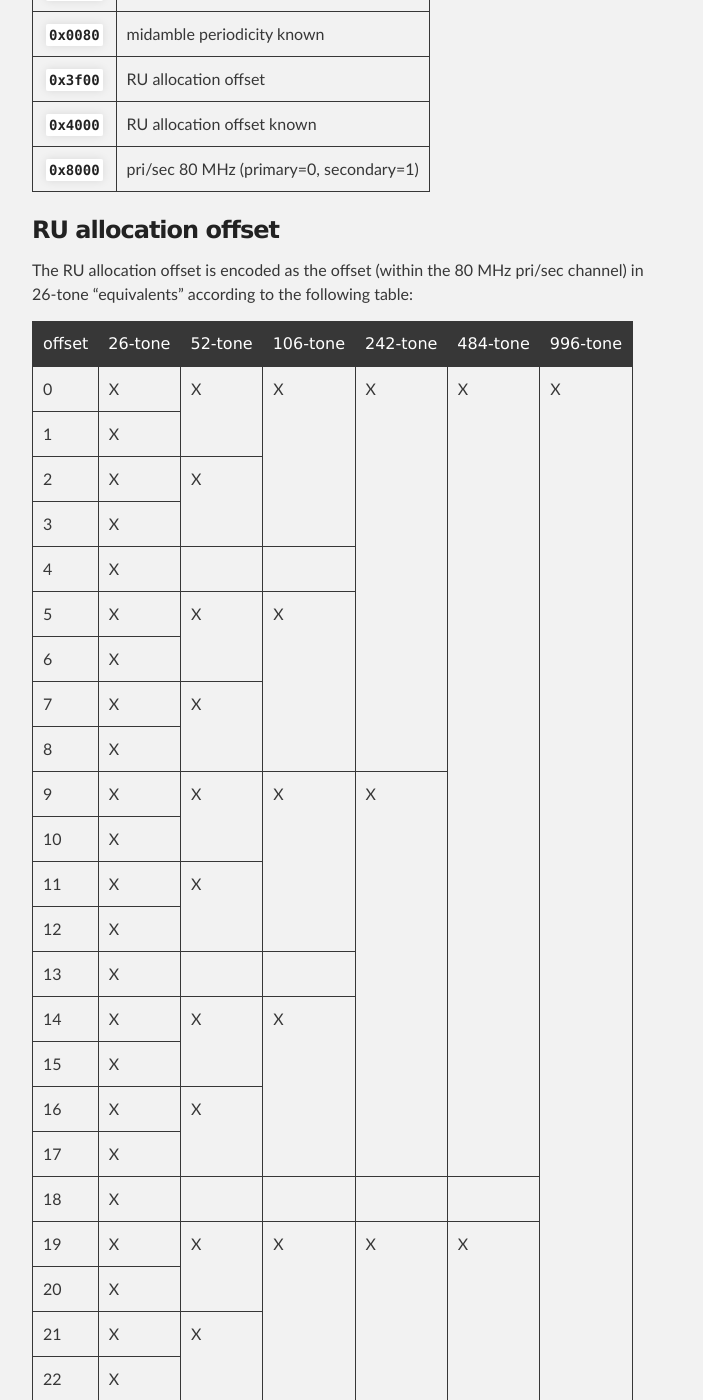
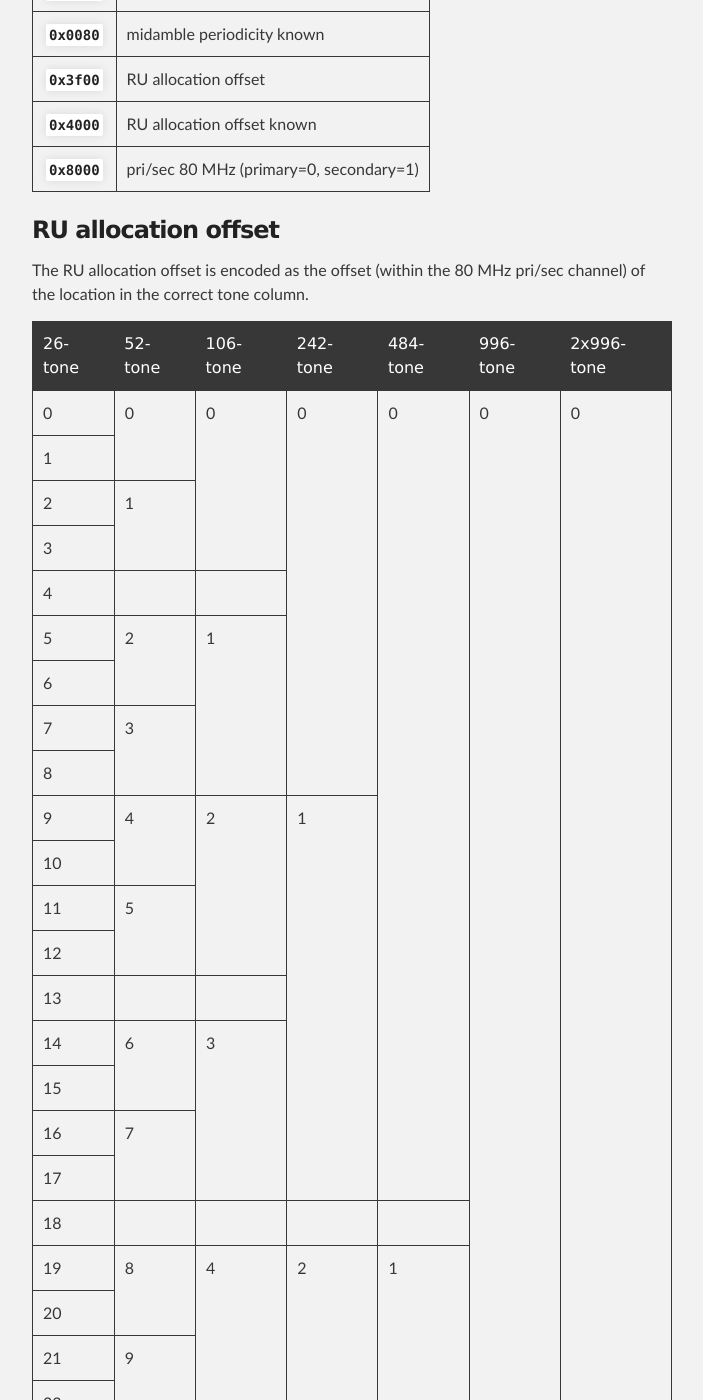
Before and after one commit to radiotap/radiotap.github.io, a Jekyll site: the page built from fields/HE.md, in a window 1280 px wide and 1400 px high, scrolled down 2071 px. Shown: the whole window, without its empty margins (288-991 px from the left). Built offline with Jekyll 4.4.1, drawn with Linux system fonts in a browser that asks for light colours; some of the changed text lies outside the part shown.

Commit message:
HE: clarify again RU allocation offset
This isn't what I wanted, I got confused. It's way easier to just
encode the offset within each size, rather than in 26-tone equivalents.

```diff
--- a/fields/HE.md
+++ b/fields/HE.md
@@ -70,113 +70,95 @@ radiotap capture.
 ### RU allocation offset
 
 The RU allocation offset is encoded as the offset (within the 80 MHz
-pri/sec channel) in 26-tone "equivalents" according to the following table:
+pri/sec channel) of the location in the correct tone column.
 
 <table>
 <tr>
-<th>offset</th>
 <th>26-tone</th>
 <th>52-tone</th>
 <th>106-tone</th>
 <th>242-tone</th>
 <th>484-tone</th>
 <th>996-tone</th>
+<th>2x996-tone</th>
 </tr>
 <tr>
 <td>0</td>
-<td>X</td>
-<td rowspan="2">X</td>
-<td rowspan="4">X</td>
-<td rowspan="9">X</td>
-<td rowspan="18">X</td>
-<td rowspan="37">X</td>
+<td rowspan="2">0</td>
+<td rowspan="4">0</td>
+<td rowspan="9">0</td>
+<td rowspan="18">0</td>
+<td rowspan="37">0</td>
+<td rowspan="37">0</td>
 </tr>
 <tr>
 <td>1</td>
-<td>X</td>
 </tr>
 <tr>
 <td>2</td>
-<td>X</td>
-<td rowspan="2">X</td>
+<td rowspan="2">1</td>
 </tr>
 <tr>
 <td>3</td>
-<td>X</td>
 </tr>
 <tr>
 <td>4</td>
-<td>X</td>
 <td></td>
 <td></td>
 </tr>
 <tr>
 <td>5</td>
-<td>X</td>
-<td rowspan="2">X</td>
-<td rowspan="4">X</td>
+<td rowspan="2">2</td>
+<td rowspan="4">1</td>
 </tr>
 <tr>
 <td>6</td>
-<td>X</td>
 </tr>
 <tr>
 <td>7</td>
-<td>X</td>
-<td rowspan="2">X</td>
+<td rowspan="2">3</td>
 </tr>
 <tr>
 <td>8</td>
-<td>X</td>
 </tr>
 <tr>
 <td>9</td>
-<td>X</td>
-<td rowspan="2">X</td>
-<td rowspan="4">X</td>
-<td rowspan="9">X</td>
+<td rowspan="2">4</td>
+<td rowspan="4">2</td>
+<td rowspan="9">1</td>
 </tr>
 <tr>
 <td>10</td>
-<td>X</td>
 </tr>
 <tr>
 <td>11</td>
-<td>X</td>
-<td rowspan="2">X</td>
+<td rowspan="2">5</td>
 </tr>
 <tr>
 <td>12</td>
-<td>X</td>
 </tr>
 <tr>
 <td>13</td>
-<td>X</td>
 <td></td>
 <td></td>
 </tr>
 <tr>
 <td>14</td>
-<td>X</td>
-<td rowspan="2">X</td>
-<td rowspan="4">X</td>
+<td rowspan="2">6</td>
+<td rowspan="4">3</td>
 </tr>
 <tr>
 <td>15</td>
-<td>X</td>
 </tr>
 <tr>
 <td>16</td>
-<td>X</td>
-<td rowspan="2">X</td>
+<td rowspan="2">7</td>
 </tr>
 <tr>
 <td>17</td>
-<td>X</td>
 </tr>
 <tr>
 <td>18</td>
-<td>X</td>
 <td></td>
 <td></td>
 <td></td>
@@ -184,94 +166,76 @@ pri/sec channel) in 26-tone "equivalents" according to the following table:
 </tr>
 <tr>
 <td>19</td>
-<td>X</td>
-<td rowspan="2">X</td>
-<td rowspan="4">X</td>
-<td rowspan="9">X</td>
-<td rowspan="18">X</td>
+<td rowspan="2">8</td>
+<td rowspan="4">4</td>
+<td rowspan="9">2</td>
+<td rowspan="18">1</td>
 </tr>
 <tr>
 <td>20</td>
-<td>X</td>
 </tr>
 <tr>
 <td>21</td>
-<td>X</td>
-<td rowspan="2">X</td>
+<td rowspan="2">9</td>
 </tr>
 <tr>
 <td>22</td>
-<td>X</td>
 </tr>
 <tr>
 <td>23</td>
-<td>X</td>
 <td></td>
 <td></td>
 </tr>
 <tr>
 <td>24</td>
-<td>X</td>
-<td rowspan="2">X</td>
-<td rowspan="4">X</td>
+<td rowspan="2">10</td>
+<td rowspan="4">5</td>
 </tr>
 <tr>
 <td>25</td>
-<td>X</td>
 </tr>
 <tr>
 <td>26</td>
-<td>X</td>
-<td rowspan="2">X</td>
+<td rowspan="2">11</td>
 </tr>
 <tr>
 <td>27</td>
-<td>X</td>
 </tr>
 <tr>
 <td>28</td>
-<td>X</td>
-<td rowspan="2">X</td>
-<td rowspan="4">X</td>
-<td rowspan="9">X</td>
+<td rowspan="2">12</td>
+<td rowspan="4">6</td>
+<td rowspan="9">3</td>
 </tr>
 <tr>
 <td>29</td>
-<td>X</td>
 </tr>
 <tr>
 <td>30</td>
-<td>X</td>
-<td rowspan="2">X</td>
+<td rowspan="2">13</td>
 </tr>
 <tr>
 <td>31</td>
-<td>X</td>
 </tr>
 <tr>
 <td>32</td>
-<td>X</td>
 <td></td>
 <td></td>
 </tr>
 <tr>
 <td>33</td>
-<td>X</td>
-<td rowspan="2">X</td>
-<td rowspan="4">X</td>
+<td rowspan="2">14</td>
+<td rowspan="4">7</td>
 </tr>
 <tr>
 <td>34</td>
-<td>X</td>
 </tr>
 <tr>
 <td>35</td>
-<td>X</td>
-<td rowspan="2">X</td>
+<td rowspan="2">15</td>
 </tr>
 <tr>
 <td>36</td>
-<td>X</td>
 </tr>
 </table>
 
```
